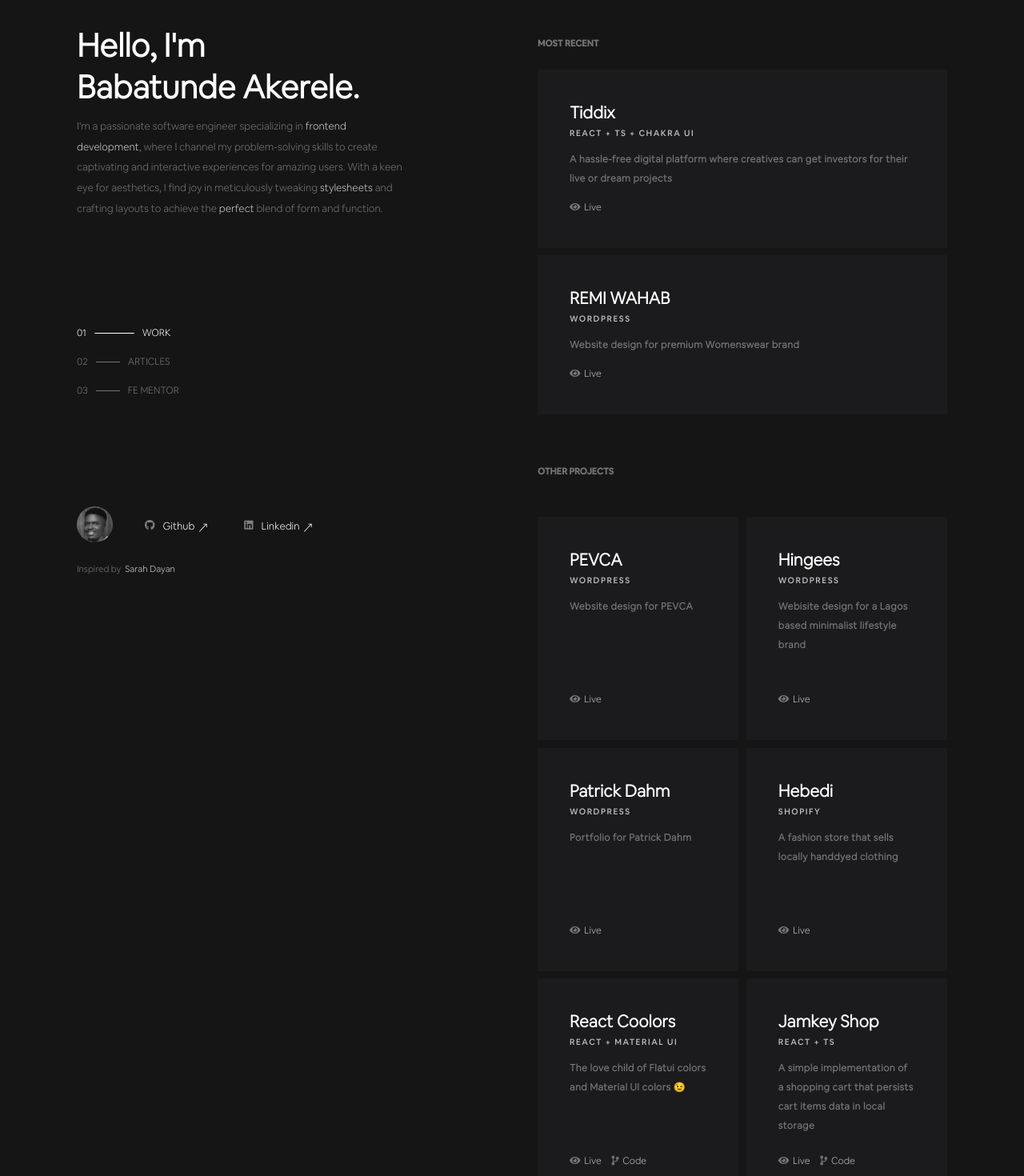
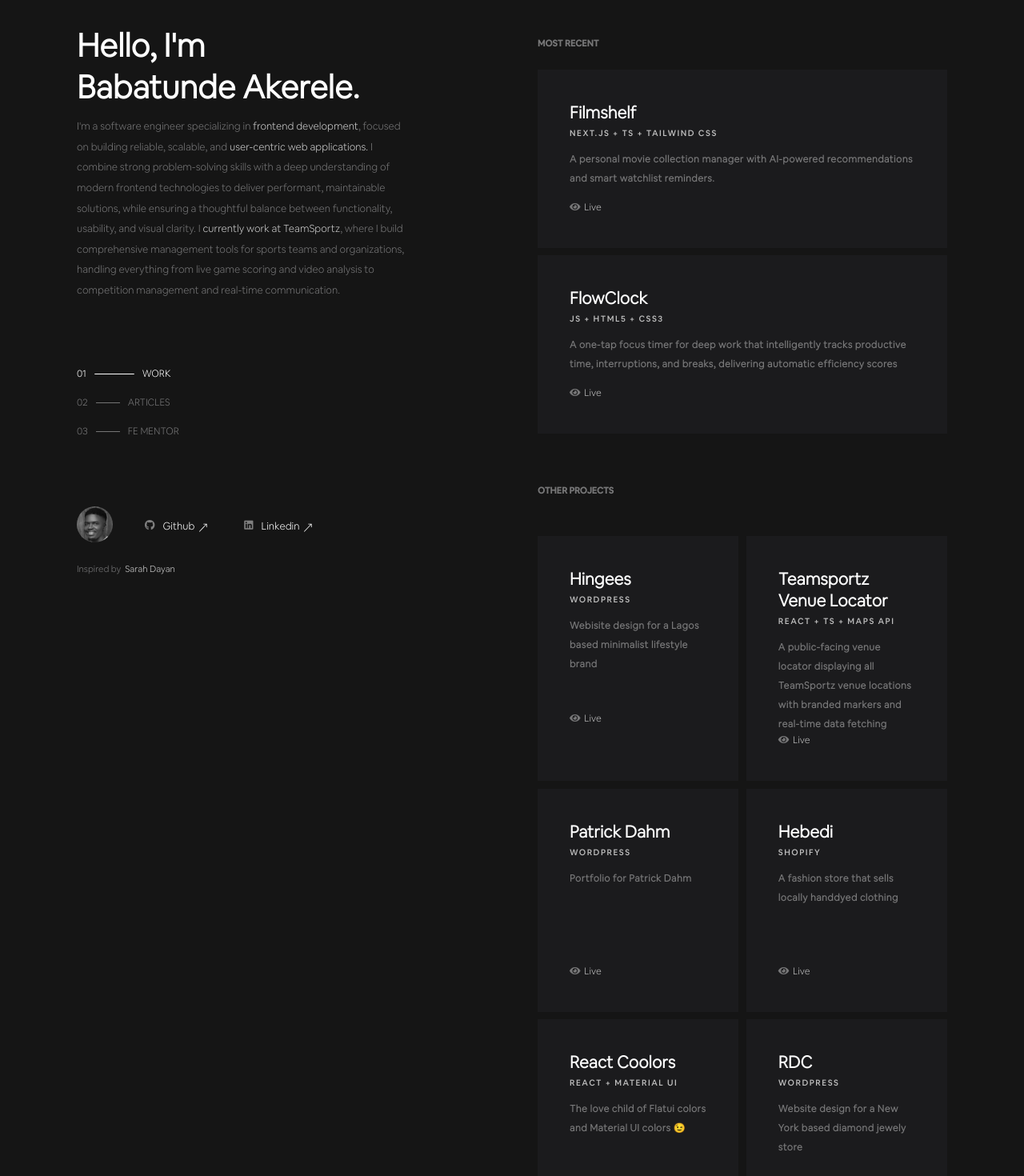
Before and after one commit to trafiki/trafiki.dev, a React (Create React App) app: page / in a window 1280 px wide. Shown: the part 20-1490 px from the top of the page at 80% size. Built offline with nearby package versions, Linux system fonts and the light colour scheme.

Commit message:
Update projects and summary

```diff
--- a/src/components/base/Base.jsx
+++ b/src/components/base/Base.jsx
@@ -23,9 +23,10 @@ export class Base extends Component {
           <div className='description'>
             <p>
               <span>
-                I'm a passionate <span className='highlight'>software engineer</span> specializing in <span className="highlight two">frontend development</span>, where I channel my problem-solving skills to create captivating and interactive <span className="highlight">experiences</span> for amazing users. With a keen eye for aesthetics, I find joy in meticulously tweaking <span className="highlight two">stylesheets</span> and crafting  <span className="highlight">layouts</span> to achieve the <span className="highlight two">perfect</span> blend of form and function.
+                I'm a <span className='highlight'>software engineer</span> specializing in <span className='highlight two'>frontend development</span>, focused on building reliable, scalable, and <span className="highlight two">user-centric web applications.</span> I combine strong problem-solving skills with a deep understanding of <span className="highlight">modern frontend technologies</span> to deliver performant, maintainable solutions, while ensuring a thoughtful balance between functionality, usability, and visual clarity. I <span className="highlight two">currently work at TeamSportz</span>, where I build comprehensive management tools for sports teams and organizations, handling everything from live game scoring and video analysis to competition management and real-time communication.
               </span>
             </p>
+
           </div>
 
           <div className='go_button_container'>
--- a/src/components/work/Work.jsx
+++ b/src/components/work/Work.jsx
@@ -11,31 +11,21 @@ export class Work extends Component {
     projects: [
       {
         id: uuid(),
-        title: "Tiddix",
-        description: "A hassle-free digital platform where creatives can get investors for their live or dream projects",
+        title: "Filmshelf",
+        description: "A personal movie collection manager with AI-powered recommendations and smart watchlist reminders.",
         github: "",
-        live: "https://tiddix.co.uk/",
-        stack: "React + TS + Chakra UI",
+        live: "https://www.filmshelf.app/",
+        stack: "Next.js + TS + Tailwind CSS",
         isPrivate: true,
         isRepository: false,
       },
       {
         id: uuid(),
-        title: "REMI WAHAB",
-        description: "Website design for premium Womenswear brand",
+        title: "FlowClock",
+        description: "A one-tap focus timer for deep work that intelligently tracks productive time, interruptions, and breaks, delivering automatic efficiency scores",
         github: "",
-        live: "https://remiwahab.com/",
-        stack: "Wordpress",
-        isPrivate: true,
-        isRepository: false,
-      },
-      {
-        id: uuid(),
-        title: "PEVCA",
-        description: "Website design for PEVCA",
-        github: "",
-        live: "https://pevcang.org/",
-        stack: "Wordpress",
+        live: "#",
+        stack: "JS + HTML5 + CSS3",
         isPrivate: true,
         isRepository: false,
       },
@@ -46,6 +36,16 @@ export class Work extends Component {
         github: "",
         live: "https://hingees.com/",
         stack: "Wordpress",
+        isPrivate: true,
+        isRepository: false,
+      },
+      {
+        id: uuid(),
+        title: "Teamsportz Venue Locator",
+        description: "A public-facing venue locator displaying all TeamSportz venue locations with branded markers and real-time data fetching",
+        github: "",
+        live: "https://coaches.teamsportz.pro/locations",
+        stack: "React + TS + Maps API",
         isPrivate: true,
         isRepository: false,
       },
@@ -81,22 +81,22 @@ export class Work extends Component {
       },
       {
         id: uuid(),
-        title: "Jamkey Shop",
-        description: "A simple implementation of a shopping cart that persists cart items data in local storage",
-        github: "https://github.com/trafiki/jamkey-cart?tab=readme-ov-file",
-        live: "https://jamkey-cart.vercel.app/",
-        stack: "React + TS",
-        isPrivate: false,
-        isRepository: false,
-      },
-      {
-        id: uuid(),
         title: "RDC",
         description: "Website design for a New York based diamond jewely store",
         github: "",
         live: "https://rarediamondclub.com/",
         stack: "Wordpress",
-        isPrivate: false,
+        isPrivate: true,
+        isRepository: false,
+      },
+      {
+        id: uuid(),
+        title: "Angels & Muse",
+        description: "Webiste design for Angels & Muse",
+        github: "",
+        live: "https://www.angelsandmuse.org/",
+        stack: "Wordpress",
+        isPrivate: true,
         isRepository: false,
       },
     ],
```
